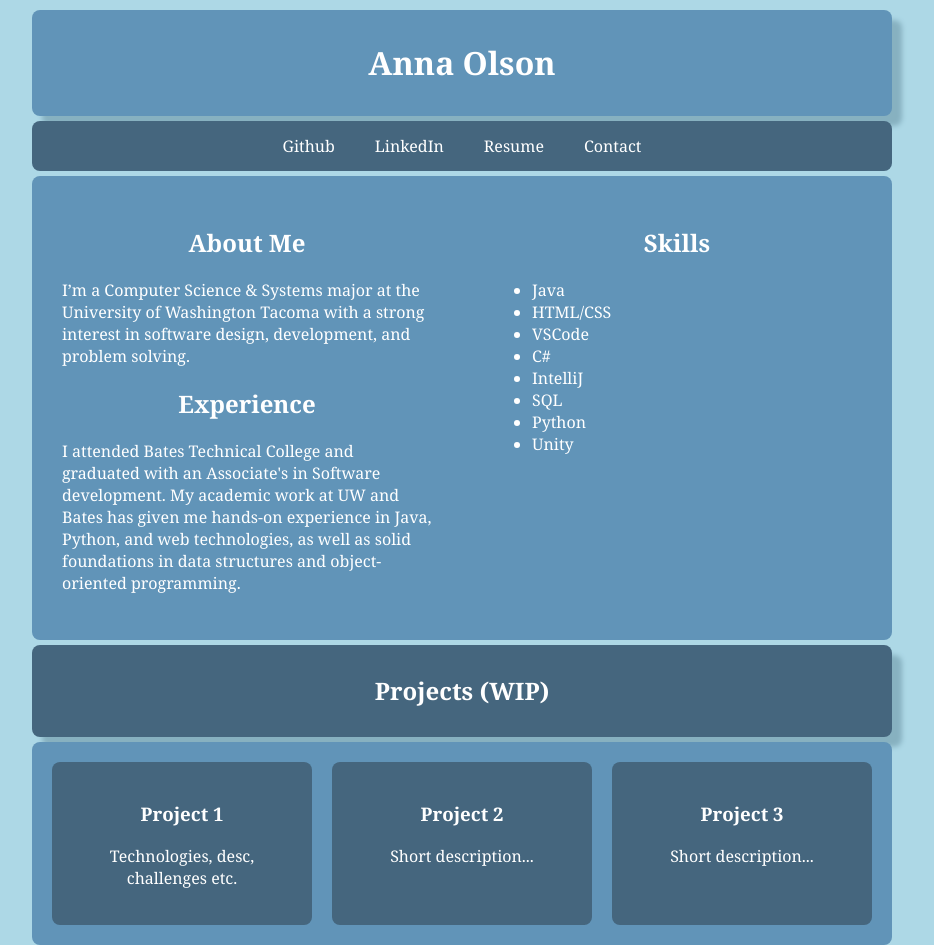
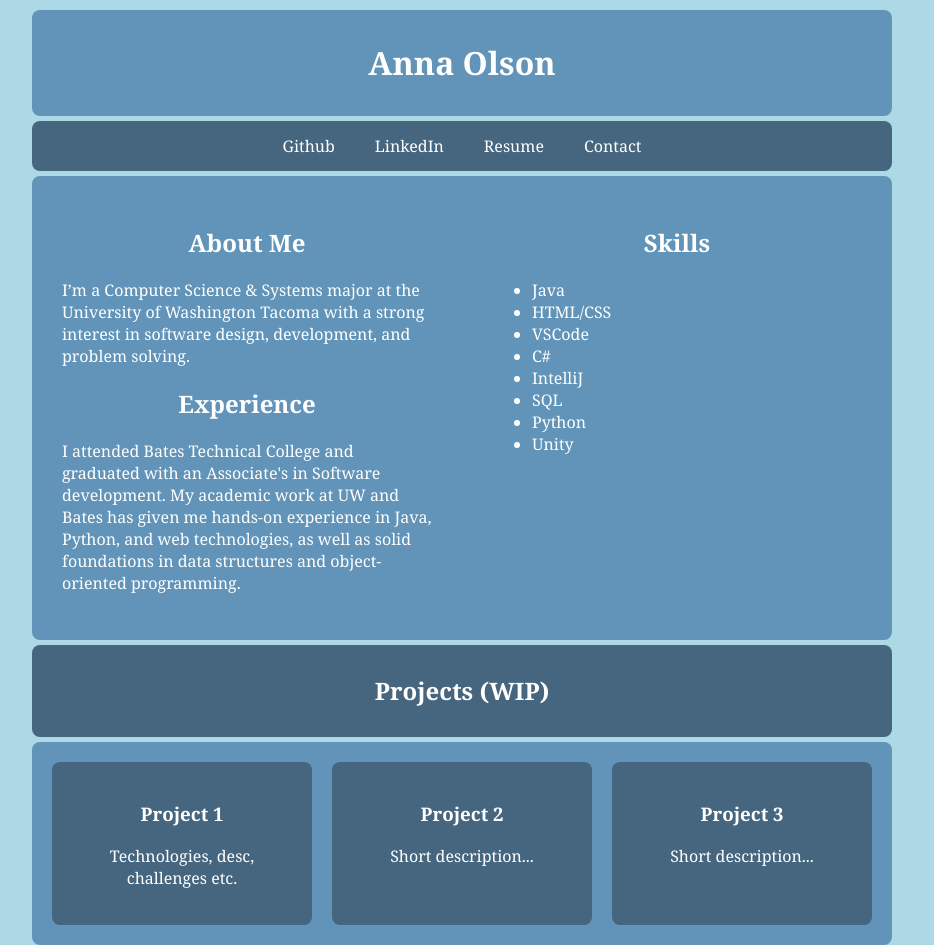
Before and after one commit to anna-112/anna-112.github.io, a plain HTML site: page index.html in a window 1280 px wide. Shown: the whole page, without its empty margins (178-1112 px from the left). Drawn offline with Linux system fonts and the light colour scheme.

Commit message:
Update styles.css

```diff
--- a/styles.css
+++ b/styles.css
@@ -25,7 +25,6 @@ header {
   border-color: lightblue;
   padding: 10px;
   margin-bottom: 5px;
-  box-shadow: 10px 10px 5px rgb(135, 177, 192);
 }
 .name {
   margin-top: 10px;
```
